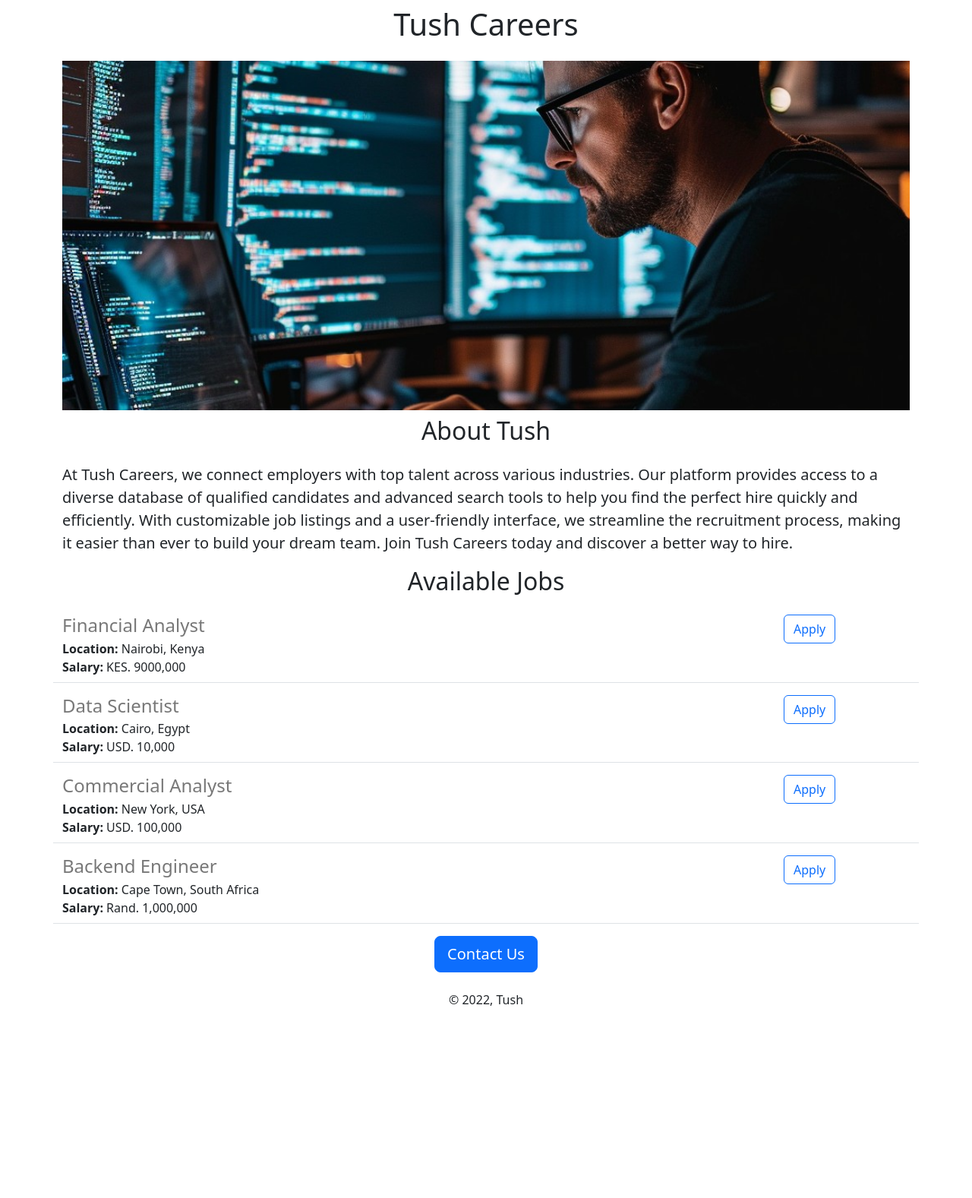
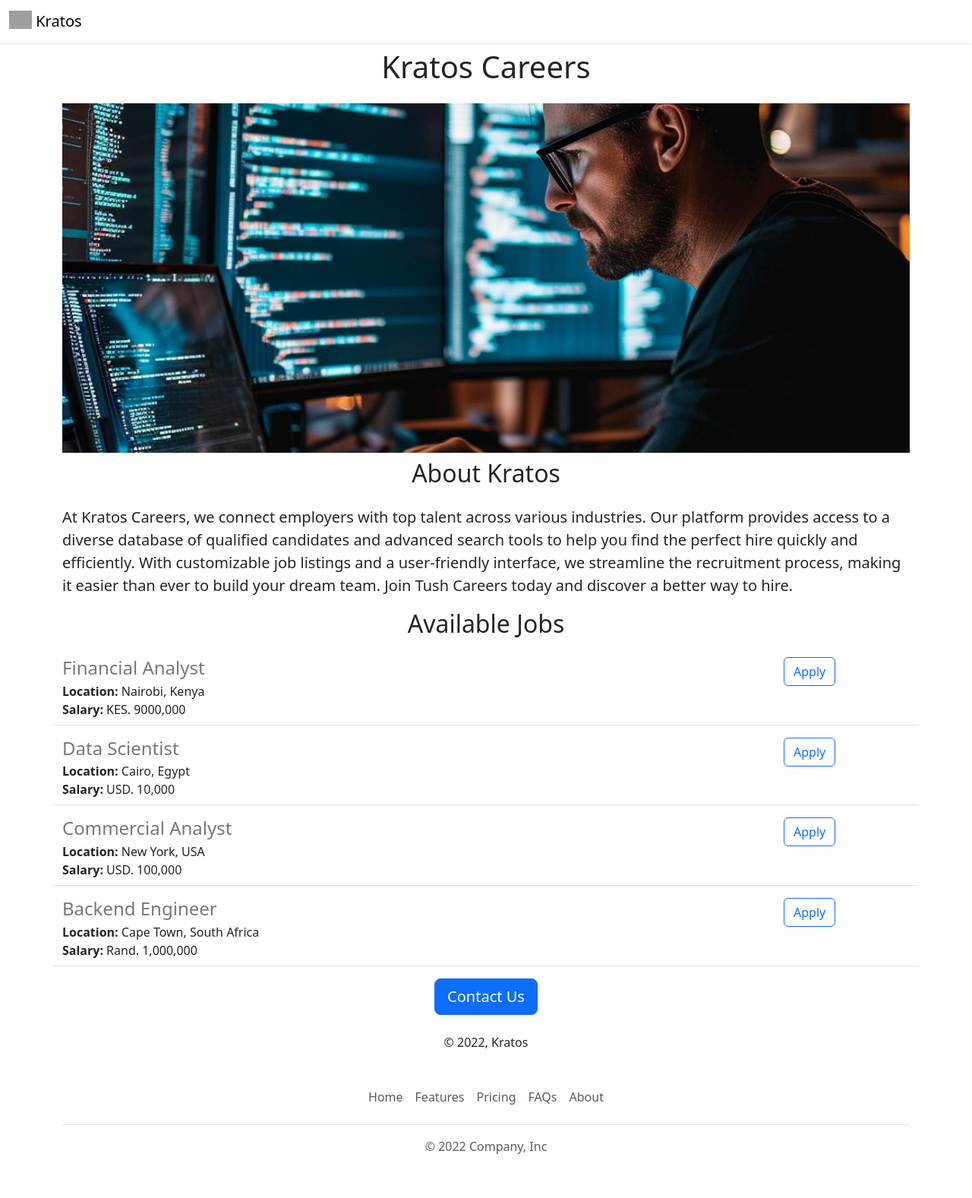
Before and after one commit to KiPTM/Tush_Careers, a Flask app: page / in a window 1280 px wide. Shown: the whole page at 76% size. Before the commit the page ends 1324 px from the top, so only its background shows below. Run offline with Flask 3, Linux system fonts and the light colour scheme; grey boxes are pictures that could not be loaded.

Commit message:
Nav bar and footer

```diff
--- a/app.py
+++ b/app.py
@@ -1,38 +1,38 @@
 from flask import Flask, render_template, jsonify
 
 app = Flask(__name__)
-JOBS = [
-  {
+JOBS = [{
     'id': 1,
     'title': 'Financial Analyst',
     'location': 'Nairobi, Kenya',
-    'salary': 'KES. 9000,000'},
-  {
+    'salary': 'KES. 9000,000'
+}, {
     'id': 2,
     'title': 'Data Scientist',
     'location': 'Cairo, Egypt',
-    'salary': 'USD. 10,000'},
-  {
+    'salary': 'USD. 10,000'
+}, {
     'id': 3,
     'title': 'Commercial Analyst',
     'location': 'New York, USA',
-    'salary': 'USD. 100,000'},
-  {
+    'salary': 'USD. 100,000'
+}, {
     'id': 4,
     'title': 'Backend Engineer',
     'location': 'Cape Town, South Africa',
     'salary': 'Rand. 1,000,000'
-  }
-]
+}]
+
+
 @app.route("/")
 def hello_world():
-  return render_template('home.html',
-                         jobs=JOBS,
-                         company_name='Tush')
+  return render_template('home.html', jobs=JOBS, company_name='Kratos')
+
 
 @app.route("/api/jobs")
 def list_jobs():
   return jsonify(JOBS)
 
+
 if __name__ == "__main__":
   app.run(host='0.0.0.0', debug=True)
--- /dev/null
+++ b/templates/footer.html
@@ -0,0 +1,12 @@
+<div class="container">
+  <footer class="py-3 my-4">
+    <ul class="nav justify-content-center border-bottom pb-3 mb-3">
+      <li class="nav-item"><a href="#" class="nav-link px-2 text-muted">Home</a></li>
+      <li class="nav-item"><a href="#" class="nav-link px-2 text-muted">Features</a></li>
+      <li class="nav-item"><a href="#" class="nav-link px-2 text-muted">Pricing</a></li>
+      <li class="nav-item"><a href="#" class="nav-link px-2 text-muted">FAQs</a></li>
+      <li class="nav-item"><a href="#" class="nav-link px-2 text-muted">About</a></li>
+    </ul>
+    <p class="text-center text-muted">&copy; 2022 Company, Inc</p>
+  </footer>
+</div>
--- a/templates/home.html
+++ b/templates/home.html
@@ -1,7 +1,8 @@
 <!DOCTYPE html>
 <html lang="en">
+   {%include 'nav.html' %}
   <head>
-    <title>Tush Careers</title>
+    <title>Kratos Careers</title>
     <meta charset="utf-8">
     <meta name="viewport" content="width=device-width, initial-scale=1">
 
@@ -20,9 +21,9 @@
         {{company_name}} Careers
       </h1>
       <img class="img-fluid" id="banner" src="https://6878b222-75aa-4be4-b92f-6cbe91fdae09-00-1trbxj7ob6fbz.janeway.replit.dev//static/Banner.jpg" height="320">
-      <h2 class="text-center mt-2 mb-4">About Tush</h2>
+      <h2 class="text-center mt-2 mb-4">About Kratos</h2>
       <p class="lead">
-        At Tush Careers, we connect employers with top talent across various industries. Our platform provides access to a diverse database of qualified candidates and advanced search tools to help you find the perfect hire quickly and efficiently. With customizable job listings and a user-friendly interface, we streamline the recruitment process, making it easier than ever to build your dream team. Join Tush Careers today and discover a better way to hire.
+        At Kratos Careers, we connect employers with top talent across various industries. Our platform provides access to a diverse database of qualified candidates and advanced search tools to help you find the perfect hire quickly and efficiently. With customizable job listings and a user-friendly interface, we streamline the recruitment process, making it easier than ever to build your dream team. Join Tush Careers today and discover a better way to hire.
       </p>
 
       <h2 class="text-center mt-2 mb-4">Available Jobs</h2>
@@ -34,8 +35,9 @@
 
       <div class="text-center">
         <button class="btn btn-primary btn-lg">Contact Us</button>
-        <p class="mt-4">© 2022, Tush</p>
+        <p class="mt-4">© 2022, Kratos</p>
       </div>
     </div>
+    {%include 'footer.html' %}
   </body>
 </html>
--- /dev/null
+++ b/templates/nav.html
@@ -0,0 +1,9 @@
+<nav class="navbar shadow-sm fixed-top bg-white">
+  <div class="container-fluid">
+    <a class="navbar-brand" href="#">
+      <img src="/static/logo.svg" alt="" width="30" height="24" class="d-inline-block align-text-top">
+      Kratos
+    </a>
+  </div>
+</nav>
+<div style="height: 56px;"></div>
```
